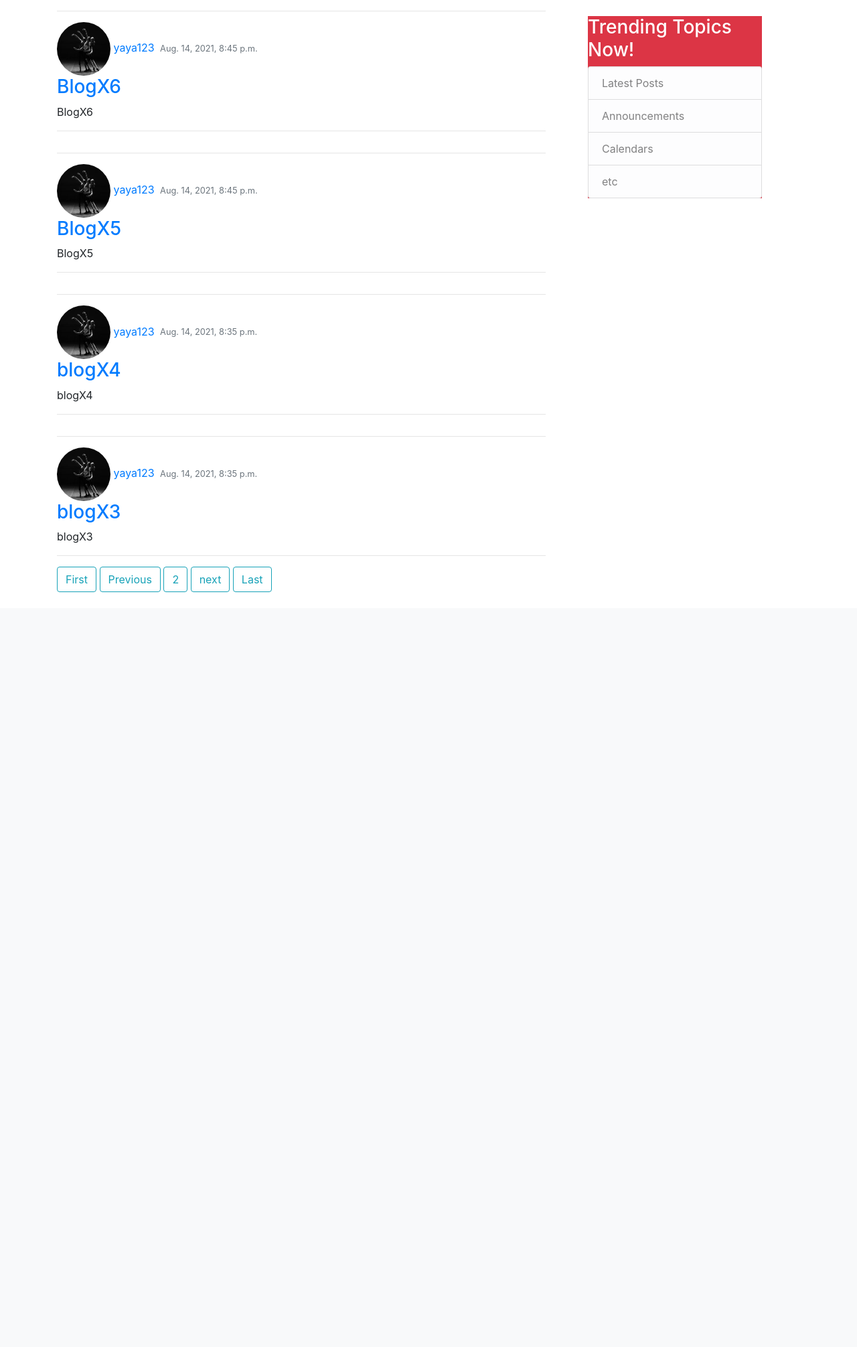
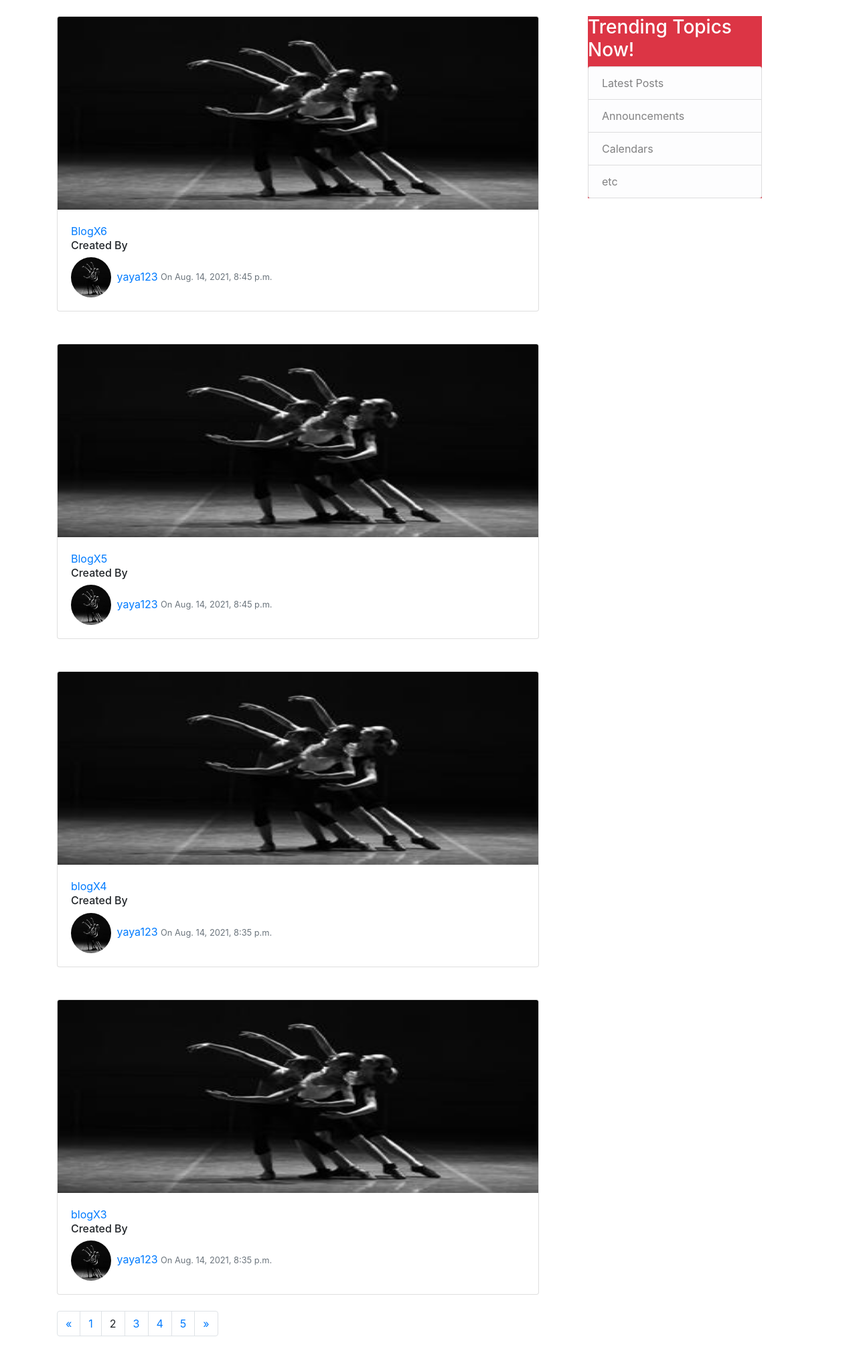
Before and after one commit to OdapX/Django-Posts-WebApp, a Django app: page /?page=2 in a window 1280 px wide. Shown: the part 56-2067 px from the top of the page at 67% size. Before the commit the page ends 940 px from the top, so only its background shows below. Run offline with Django 3.2, Linux system fonts and the light colour scheme; data comes from the database, SQL or seed files in the repository; some libraries are stand-ins or nearby versions.

Commit message:
commit22

```diff
--- a/blog/models.py
+++ b/blog/models.py
@@ -2,6 +2,7 @@ from django.db import models
 from django.utils import timezone
 from django.contrib.auth.models import User
 from django.urls import reverse
+from PIL import Image
 # Create your models here.
 
 
@@ -10,6 +11,15 @@ class post(models.Model):
     content = models.TextField()
     date = models.DateTimeField(default=timezone.now)
     author = models.ForeignKey(User, on_delete=models.CASCADE)
+    image = models.ImageField(default='default.jpg', upload_to='posts_pics')
+
+    def save(self):
+        super().save()
+        img = Image.open(self.image.path)
+        if img.height > 300 and img.width > 300:
+            size = (300, 300)
+            img.thumbnail(size)
+            img.save(self.image.path)
 
     def get_absolute_url(self):
         return reverse('blog-detail', kwargs={'pk': self.pk})
--- a/blog/templates/blog/home.html
+++ b/blog/templates/blog/home.html
@@ -1,38 +1,58 @@
 {% extends "blog/base.html" %}
 {% block content %}
 {% for post in posts %}
-<article class="media content-section">
-    <div class="media-body">
-        <hr />
-        <div class="article-metadata">
-            <img class = "rounded-circle" width ="80" height="80" src="{{post.author.profile.image.url}}" >
-            <a class="mr-1" href="#">{{ post.author }} </a>
-            <small class="text-muted">{{ post.date }}</small>
+
+    <br />
+    <div class="card ms-5" style="width: 45rem; ">
+        <a href="/post/{{post.id}}"> <img class="card-img-top" src="{{post.image.url}}" style="height: 18rem;" alt="profile picture"
+            href="/post/{{post.id}}">  </a>
+
+        <div class="card-body">
+            <a class="card-title" href="/post/{{post.id}}">{{post.title}}</a>
+
+            <div class=" mr-1  article-metadata">
+                <h6>Created By</h6>
+                <img  class="rounded-circle" width="60" height="60" src="{{post.author.profile.image.url}}">
+                <a class="ml-1" href="#">{{ post.author }} </a>
+                <small class="text-muted"> On {{ post.date }}</small>
+            </div>
+
+
         </div>
-        <h3><a class="article-title" href="/post/{{post.id}}">{{ post.title }}</a></h3>
-        <p class="article-content">{{ post.content }}</p>
-        <hr/>
+
+
+
     </div>
-</article>
+    <br />
+
 {% endfor %}
 {% if is_paginated %}
+<ul class="pagination">
     {% if page_obj.has_previous %}
-            <a class="btn btn-outline-info mb-4" href="?page=1"> First </a>
-             <a class="btn btn-outline-info mb-4" href="?page={{page_obj.previous_page_number}}"> Previous </a>
+    <li class="page-item">
+        <a class="page-link" href="?page={{page_obj.previous_page_number}}">&laquo;</a>
+    </li>
+    {% else %}
+    <li class="disabled"><span>&laquo;</span></li>
     {% endif %}
-
-    {% for num in page_obj.paginator.page_range%}
-         {% if page_obj.number == num%}
-                  <a class="btn btn-outline-info mb-4" href="?page={{num}}"> {{num}}</a>
-
-
-         {% endif %}
-
+    {% for i in paginator.page_range %}
+    {% if page_obj.number == i %}
+    <li class="page-item"><a class="page-link active">{{ i }}</a></li>
+    {% else %}
+    <li class="page-item">
+        <a class="page-link" href="?page={{ i }}">{{ i }}</a>
+    </li>
+    {% endif %}
     {%endfor%}
-
     {% if page_obj.has_next %}
-                <a class="btn btn-outline-info mb-4" href="?page={{page_obj.next_page_number}}"> next </a>
-                <a class="btn btn-outline-info mb-4" href="?page={{page_obj.paginator.num_pages}}"> Last </a>
+    <li class="page-item">
+        <a href="?page={{page_obj.next_page_number}}" class="page-link">&raquo;</a>
+    </li>
+    {% else %}
+    <li class="page-item disabled">
+        <a class="page-link">&raquo;</a>
+    </li>
     {% endif %}
+</ul>
 {%endif%}
 {% endblock content %}
```
